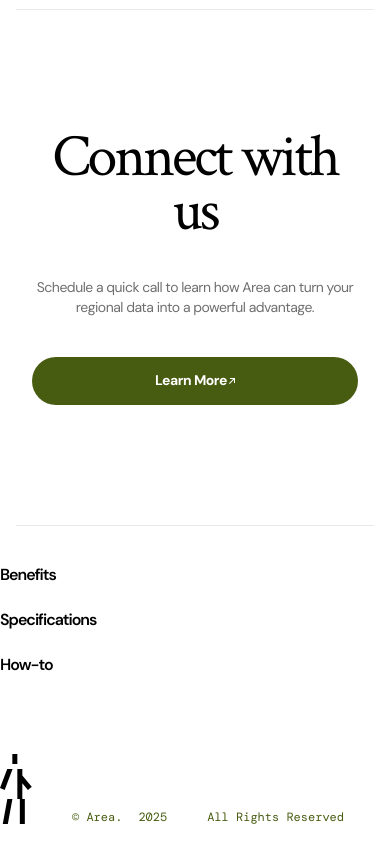
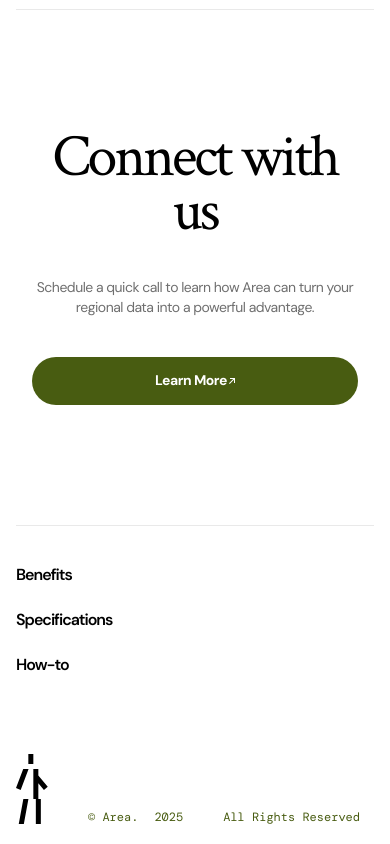
Before and after one commit to Gh0stmasK/figma-5, a plain HTML site: page index.html in a window 390 px wide. Shown: the part 8279-9123 px from the top of the page. Drawn offline with nearby package versions, Linux system fonts and the light colour scheme; a web font is replaced by a local one.

Commit message:
modified:   styles.css

```diff
--- a/styles.css
+++ b/styles.css
@@ -998,6 +998,11 @@ footer .adjust p {
     text-align: center;
   }
 
+  footer{
+    padding-left: 16px;
+    padding-right: 16px;
+  }
+
   footer .ft-menu {
     flex-direction: column;
     align-items: flex-start;
```
